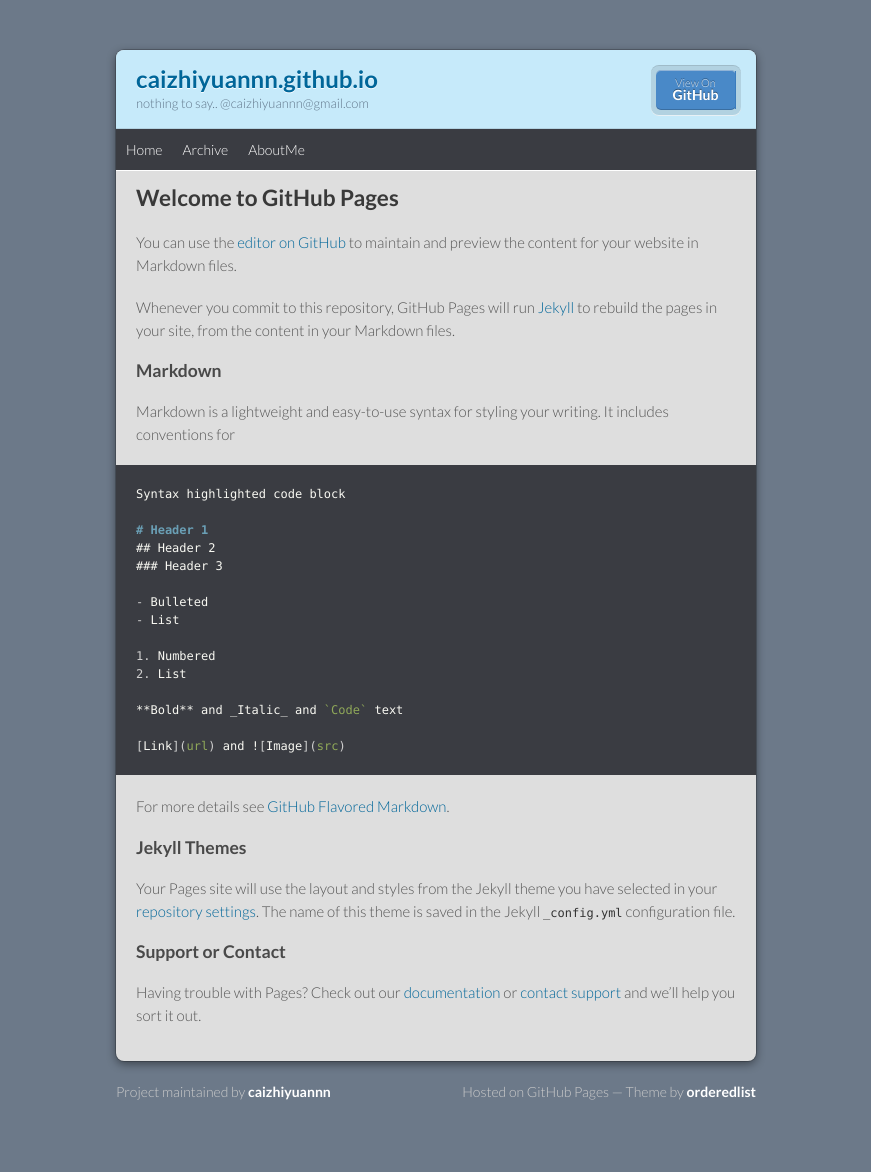
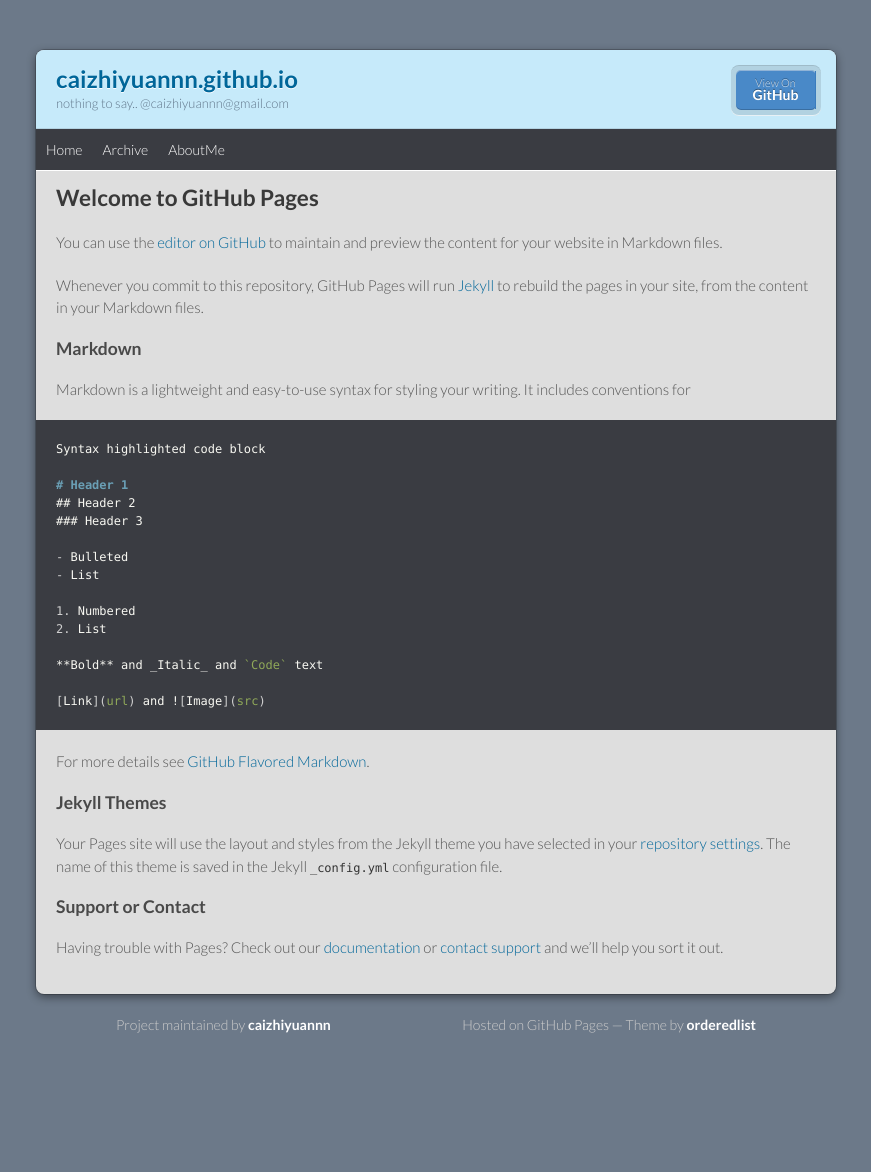
Before and after one commit to caizhiyuannn/caizhiyuannn.github.io, a Jekyll site: the page built from README.md, in a window 1280 px wide. Shown: the whole page, without its empty margins (204-1075 px from the left). Built offline with Jekyll 4.4.1, drawn with Linux system fonts in a browser that asks for light colours; our own code applies the rules of GitHub Pages for plain Markdown files; after the commit the page ends 1105 px from its top, so only the background shows below that.

Commit message:
添加微软雅黑字体支持，更改页面body整体宽度为800px

```diff
--- a/_sass/jekyll-theme-modernist.scss
+++ b/_sass/jekyll-theme-modernist.scss
@@ -9,14 +9,14 @@
 body {
   padding:50px 0;
   margin:0;
-  font:14px/1.5 Lato, "Helvetica Neue", Helvetica, Arial, sans-serif;
+  font:14px/1.5 Lato, "Helvetica Neue", Helvetica, Arial, sans-serif, "Microsoft YaHei";
   color:#555;
   font-weight:300;
   background:inline-image('checker.png') fixed;
 }
 
 .wrapper {
-  width:640px;
+  width: 800px;
   margin:0 auto;
   background:#DEDEDE;
   border-radius: 8px;
```
